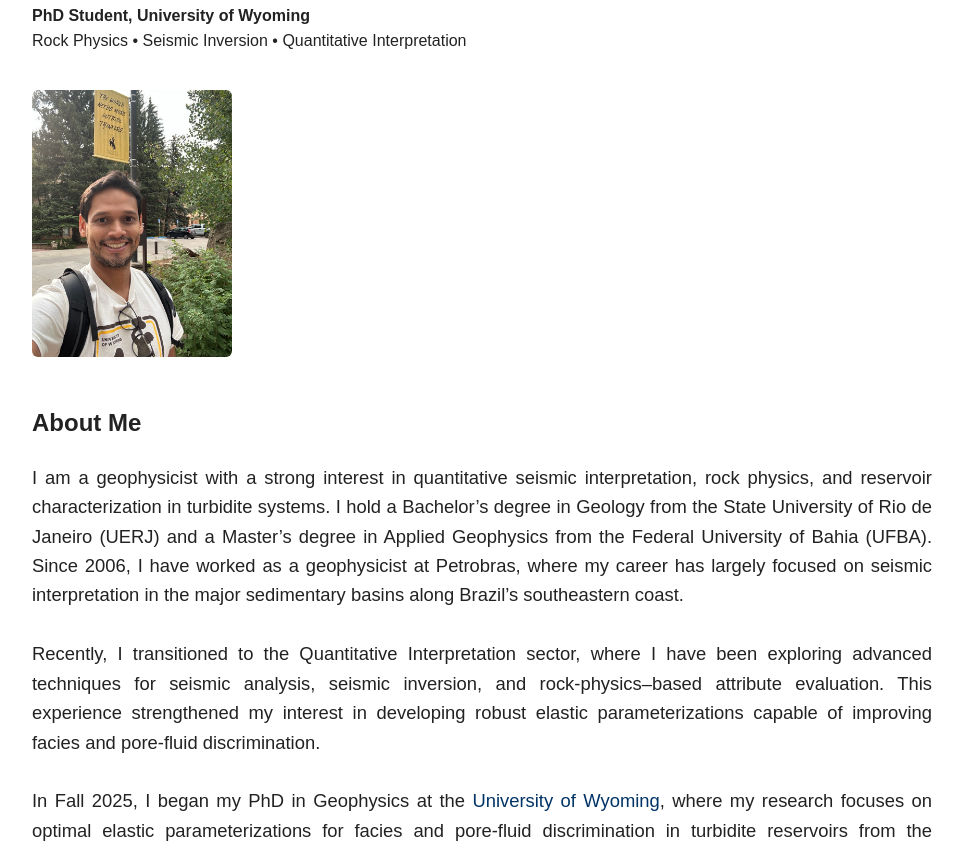
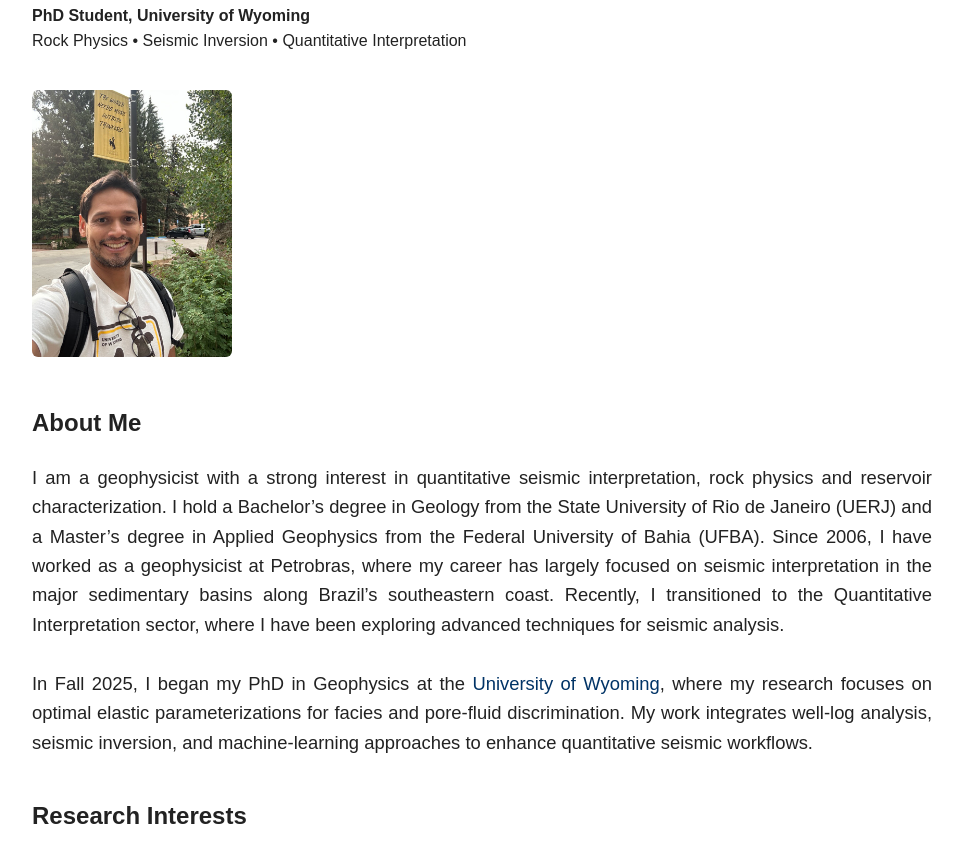
Before and after one commit to glaucomacedosousa/glauco-website, a plain HTML site: page index.html in a window 1280 px wide. Shown: the part 113-956 px from the top of the page, without its empty margins (158-1121 px from the left). Drawn offline with Linux system fonts and the light colour scheme.

Commit message:
Update index.html

```diff
--- a/index.html
+++ b/index.html
@@ -52,26 +52,20 @@ Rock Physics • Seismic Inversion • Quantitative Interpretation</p>
 
 <p class="lead">
 I am a geophysicist with a strong interest in quantitative seismic interpretation,
-rock physics, and reservoir characterization in turbidite systems.
+rock physics and reservoir characterization.
 I hold a Bachelor’s degree in Geology from the State University of Rio de Janeiro (UERJ)
 and a Master’s degree in Applied Geophysics from the Federal University of Bahia (UFBA).
 Since 2006, I have worked as a geophysicist at Petrobras, where my career has largely
 focused on seismic interpretation in the major sedimentary basins along Brazil’s
-southeastern coast.
-<br><br>
-
-Recently, I transitioned to the Quantitative Interpretation sector, where I have been
-exploring advanced techniques for seismic analysis, seismic inversion, and rock-physics–based
-attribute evaluation. This experience strengthened my interest in developing
-robust elastic parameterizations capable of improving facies and pore-fluid discrimination.
+southeastern coast. Recently, I transitioned to the Quantitative Interpretation sector, where I have been
+exploring advanced techniques for seismic analysis.
 <br><br>
 
 In Fall 2025, I began my PhD in Geophysics at the
 <a href="https://www.uwyo.edu/geolgeophys/" target="_blank">University of Wyoming</a>,
 where my research focuses on optimal elastic parameterizations for facies and pore-fluid
-discrimination in turbidite reservoirs from the Campos Basin (Brazil). My work integrates
-well-log analysis, seismic inversion, and machine-learning approaches, particularly
-Physics-Informed Neural Networks (PINNs), to enhance quantitative seismic workflows.
+discrimination. My work integrates
+well-log analysis, seismic inversion, and machine-learning approaches to enhance quantitative seismic workflows.
 </p>
 
 
```
